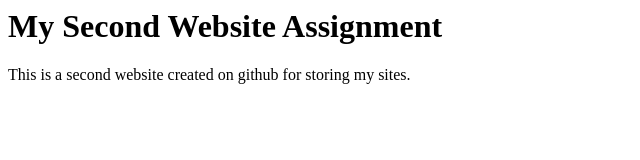
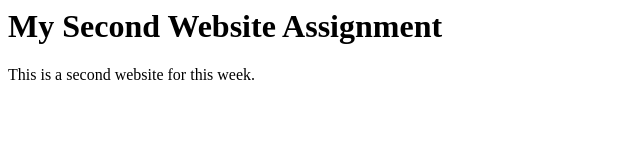
Before and after one commit to Druuune217/w1_assignment_2, a plain HTML site: page index.html in a window 1280 px wide. Shown: the whole page, without its empty margins (0-640 px from the left). Drawn offline with Linux system fonts and the light colour scheme.

```diff
--- a/index.html
+++ b/index.html
@@ -4,7 +4,7 @@
    </head>
    <body>
      <h1>My Second Website Assignment</h2>
-     <p> This is a second website created on github for storing my sites.
+     <p> This is a second website for this week.
      </p>
    <body>
 </hmtl>
```
